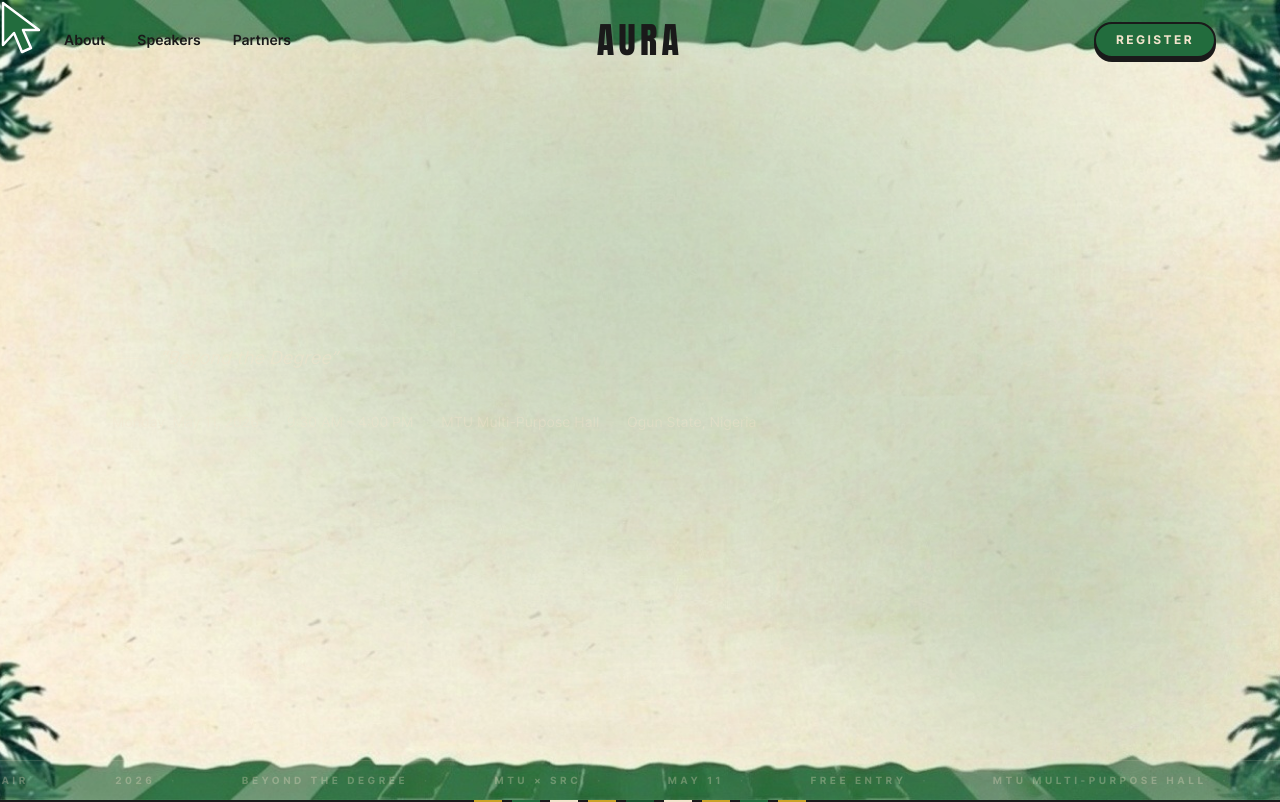
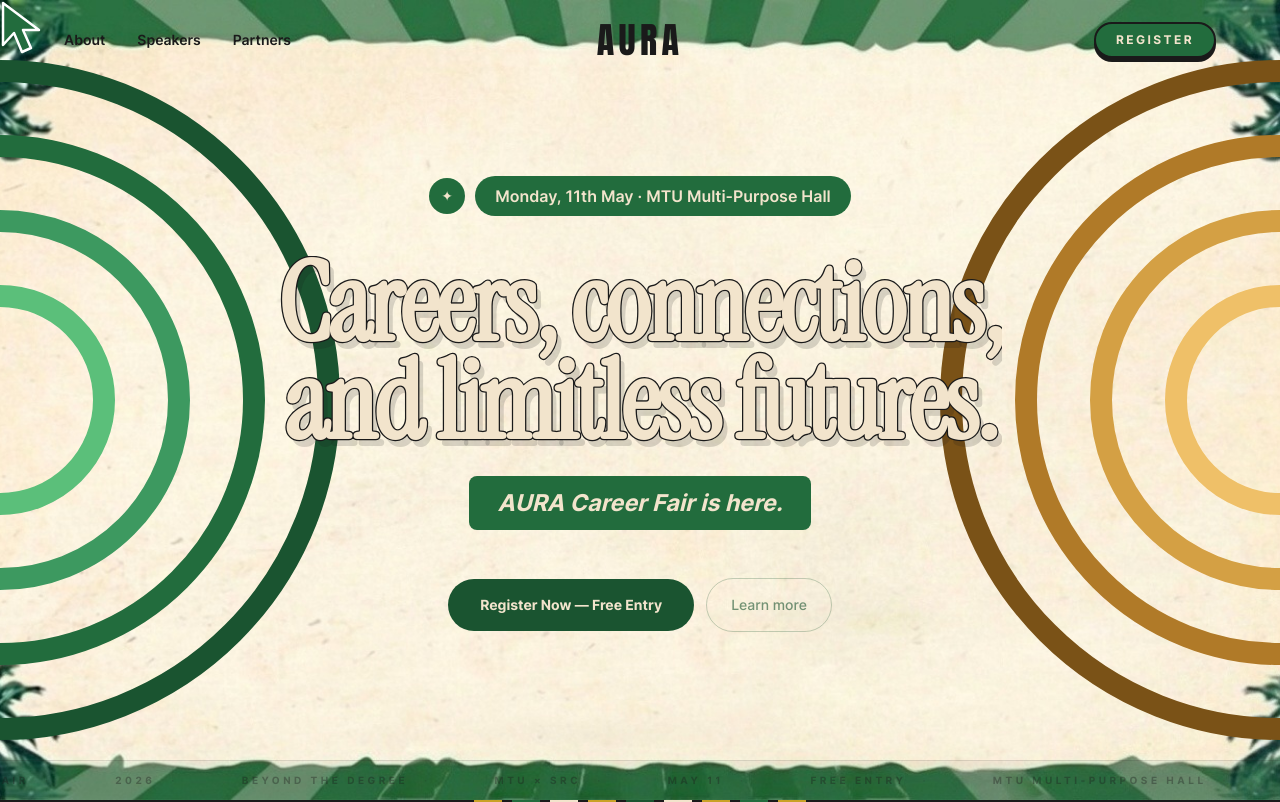
Before and after one commit to big-tinsu/mtu-career-fair, a Next.js app: page /events/aura-career-fair-2026 in a window 1280 px wide. Shown: the top 802 px of the page. Built offline with nearby package versions, Linux system fonts and the light colour scheme.

Commit message:
refactor: enhance HeroSection layout and styling with decorative arcs and updated content

```diff
--- a/src/presentation/sections/HeroSection.tsx
+++ b/src/presentation/sections/HeroSection.tsx
@@ -2,9 +2,7 @@
 
 import { motion } from 'framer-motion';
 import Link from 'next/link';
-import { FiArrowRight } from 'react-icons/fi';
 import { EventEntity } from '@/domain/types';
-import { formatDate } from '@/lib/utils';
 
 interface HeroSectionProps {
   event: EventEntity;
@@ -15,122 +13,143 @@
   'MAY 11', 'FREE ENTRY', 'MTU MULTI-PURPOSE HALL', 'NETWORKING',
 ];
 
+const leftArcs = [
+  { size: 680, color: '#1A5430', thickness: 22 },
+  { size: 530, color: '#226C3D', thickness: 22 },
+  { size: 380, color: '#3D9960', thickness: 22 },
+  { size: 230, color: '#5BBF7A', thickness: 22 },
+];
+
+const rightArcs = [
+  { size: 680, color: '#7A5217', thickness: 22 },
+  { size: 530, color: '#B07A28', thickness: 22 },
+  { size: 380, color: '#D4A044', thickness: 22 },
+  { size: 230, color: '#EFC068', thickness: 22 },
+];
+
 export function HeroSection({ event }: HeroSectionProps) {
   return (
     <section className="min-h-screen bg-[url('/images/bg-image.jpeg')] bg-cover bg-center bg-no-repeat flex flex-col relative overflow-hidden">
-      {/* Radial glows */}
-      <div className="absolute inset-0 pointer-events-none select-none">
-        <div className="absolute top-1/3 left-1/2 -translate-x-1/2 -translate-y-1/2 w-[900px] h-[600px] rounded-full bg-[#2D7A4F]/25 blur-[140px]" />
-        <div className="absolute bottom-0 right-0 w-[400px] h-[400px] rounded-full bg-[#226C3D]/20 blur-[100px]" />
+
+      {/* Left decorative arcs */}
+      <div className="absolute left-0 top-1/2 -translate-y-1/2 pointer-events-none select-none">
+        {leftArcs.map(({ size, color, thickness }, i) => (
+          <div
+            key={i}
+            className="absolute rounded-full"
+            style={{
+              width: size,
+              height: size,
+              border: `${thickness}px solid ${color}`,
+              left: -size / 2,
+              top: -size / 2,
+            }}
+          />
+        ))}
+      </div>
+
+      {/* Right decorative arcs */}
+      <div className="absolute right-0 top-1/2 -translate-y-1/2 pointer-events-none select-none">
+        {rightArcs.map(({ size, color, thickness }, i) => (
+          <div
+            key={i}
+            className="absolute rounded-full"
+            style={{
+              width: size,
+              height: size,
+              border: `${thickness}px solid ${color}`,
+              right: -size / 2,
+              top: -size / 2,
+            }}
+          />
+        ))}
       </div>
 
       {/* Main content */}
-      <div className="relative flex-1 flex flex-col justify-center px-6 md:px-12 lg:px-20 xl:px-28 pt-32 pb-16">
-        {/* Label */}
-        {/* <motion.p
-          initial={{ opacity: 0, y: 12 }}
+      <div className="relative flex-1 flex flex-col items-center justify-center px-6 md:px-12 text-center pt-32 pb-20">
+
+        {/* Date badge */}
+        <motion.div
+          initial={{ opacity: 0, y: -16 }}
           animate={{ opacity: 1, y: 0 }}
-          transition={{ duration: 0.6, delay: 0.1 }}
-          className="text-[#1A5430] text-[10px] md:text-xs tracking-[0.35em] uppercase mb-6 md:mb-8 font-medium"
+          transition={{ duration: 0.7, ease: [0.16, 1, 0.3, 1] }}
+          className="flex items-center gap-2.5 mb-10"
         >
-          Mountain Top University × SRC Present
-        </motion.p> */}
-
-        {/* AURA */}
-        {/* <div className="overflow-hidden mb-1 md:mb-2">
-          <motion.h1
-            initial={{ y: '110%' }}
-            animate={{ y: 0 }}
-            transition={{ duration: 1.1, ease: [0.16, 1, 0.3, 1], delay: 0.2 }}
-            className="font-instrument italic text-[26vw] md:text-[22vw] lg:text-[18vw] xl:text-[16vw] leading-[0.82] tracking-tight text-[#1A5430] select-none"
-          >
-            Beyond The Degree
-          </motion.h1>
-        </div> */}
-
-        {/* Career Fair 2026 */}
-        {/* <div className="overflow-hidden mb-8 md:mb-10">
-          <motion.div
-            initial={{ y: '110%' }}
-            animate={{ y: 0 }}
-            transition={{ duration: 0.95, ease: [0.16, 1, 0.3, 1], delay: 0.38 }}
-            className="flex flex-wrap items-baseline gap-3 md:gap-5"
-          >
-            <span className="font-instrument italic text-3xl sm:text-4xl md:text-5xl lg:text-6xl text-[#F2E4CC]/70 leading-none">
-              Career Fair
-            </span>
-            <span className="font-bold text-xl md:text-2xl text-[#4CAF70] leading-none tracking-tight">
-              2026
-            </span>
-          </motion.div>
-        </div> */}
-
-        {/* Tagline */}
-        <motion.div
-          initial={{ opacity: 0, x: -20 }}
-          animate={{ opacity: 1, x: 0 }}
-          transition={{ duration: 0.7, delay: 0.7, ease: [0.16, 1, 0.3, 1] }}
-          className="flex items-center gap-4 mb-8 md:mb-10"
-        >
-          <div className="h-px w-8 bg-[#F2E4CC]/25 flex-shrink-0" />
-          <p className="font-instrument italic text-base md:text-lg text-[#F2E4CC]/50">
-            &ldquo;{event.subtitle}&rdquo;
-          </p>
+          <div className="w-9 h-9 rounded-full bg-[#226C3D] flex items-center justify-center flex-shrink-0">
+            <span className="text-[#F2E4CC] text-sm leading-none">✦</span>
+          </div>
+          <span className="bg-[#226C3D] text-[#F2E4CC] text-sm md:text-base font-semibold px-5 py-2 rounded-full">
+            Monday, 11th May · MTU Multi-Purpose Hall
+          </span>
         </motion.div>
 
-        {/* Event meta */}
+        {/* Main heading */}
+        <div className="overflow-hidden mb-6">
+          <motion.h1
+            initial={{ y: '105%' }}
+            animate={{ y: 0 }}
+            transition={{ duration: 1.1, ease: [0.16, 1, 0.3, 1], delay: 0.18 }}
+            className="font-black leading-[0.9] tracking-tight max-w-4xl mx-auto"
+            style={{
+              fontSize: 'clamp(2.8rem, 8.5vw, 7rem)',
+              color: '#F2E4CC',
+              WebkitTextStroke: '2.5px #1A1A1A',
+              paintOrder: 'stroke fill',
+              textShadow: '5px 7px 0px rgba(26,26,26,0.16)',
+            } as React.CSSProperties}
+          >
+            Careers, connections,
+            <br />
+            and limitless futures.
+          </motion.h1>
+        </div>
+
+        {/* Subtitle pill */}
         <motion.div
-          initial={{ opacity: 0, y: 10 }}
-          animate={{ opacity: 1, y: 0 }}
-          transition={{ duration: 0.6, delay: 0.9 }}
-          className="flex flex-wrap gap-x-0 gap-y-2 mb-10 md:mb-12"
+          initial={{ opacity: 0, scale: 0.88 }}
+          animate={{ opacity: 1, scale: 1 }}
+          transition={{ duration: 0.65, delay: 0.48, ease: [0.16, 1, 0.3, 1] }}
+          className="mb-12"
         >
-          {[
-            formatDate(event.date),
-            `${event.time} – ${event.endTime}`,
-            event.location,
-            'Ogun State, Nigeria',
-          ].map((detail, i) => (
-            <span key={i} className="text-[#F2E4CC]/40 text-xs md:text-sm flex items-center">
-              {i > 0 && <span className="mx-3 opacity-40">·</span>}
-              {detail}
-            </span>
-          ))}
+          <span
+            className="inline-block bg-[#226C3D] text-[#F2E4CC] font-bold px-7 py-2.5 rounded-lg font-instrument italic"
+            style={{ fontSize: 'clamp(1.05rem, 2.4vw, 1.45rem)' }}
+          >
+            AURA Career Fair is here.
+          </span>
         </motion.div>
 
         {/* CTAs */}
-        {/* <motion.div
-          initial={{ opacity: 0, y: 16 }}
+        <motion.div
+          initial={{ opacity: 0, y: 20 }}
           animate={{ opacity: 1, y: 0 }}
-          transition={{ duration: 0.6, delay: 1.1 }}
-          className="flex flex-wrap items-center gap-3 md:gap-4"
+          transition={{ duration: 0.6, delay: 0.72 }}
+          className="flex flex-wrap items-center justify-center gap-3"
         >
           <Link href={`/events/${event.slug}/register`}>
             <motion.button
-              whileHover={{ scale: 1.02, backgroundColor: '#fff' }}
-              whileTap={{ scale: 0.98 }}
-              className="flex items-center gap-2.5 bg-[#F2E4CC] text-[#1A5430] font-bold text-sm px-8 py-4 rounded-full transition-colors"
+              whileHover={{ scale: 1.03 }}
+              whileTap={{ scale: 0.97 }}
+              className="bg-[#1A5430] text-[#F2E4CC] font-bold text-sm px-8 py-4 rounded-full transition-colors hover:bg-[#0D3B22]"
             >
-              Register Now — Free
-              <FiArrowRight size={15} />
+              Register Now — Free Entry
             </motion.button>
           </Link>
           <motion.a
             href="#about"
-            whileHover={{ color: 'rgba(242,228,204,0.9)' }}
-            className="flex items-center gap-2 text-[#F2E4CC]/50 hover:text-[#F2E4CC]/80 text-sm font-medium transition-colors border border-[#F2E4CC]/15 px-6 py-4 rounded-full hover:border-[#F2E4CC]/30"
+            className="text-[#1A5430]/60 hover:text-[#1A5430] text-sm font-medium border border-[#1A5430]/25 hover:border-[#1A5430]/50 px-6 py-4 rounded-full transition-colors"
           >
             Learn more
           </motion.a>
-        </motion.div> */}
+        </motion.div>
       </div>
 
-      {/* Scrolling ticker band */}
+      {/* Scrolling ticker */}
       <motion.div
         initial={{ opacity: 0 }}
         animate={{ opacity: 1 }}
-        transition={{ delay: 1.5, duration: 0.6 }}
-        className="relative z-10 border-t border-[#F2E4CC]/10 bg-[#F2E4CC]/5 overflow-hidden py-3"
+        transition={{ delay: 1.2, duration: 0.6 }}
+        className="relative z-10 border-t border-[#1A1A1A]/10 bg-[#1A1A1A]/5 overflow-hidden py-3"
       >
         <div
           className="flex whitespace-nowrap"
@@ -139,7 +158,7 @@
           {[...tickerItems, ...tickerItems, ...tickerItems, ...tickerItems].map((item, i) => (
             <span
               key={i}
-              className="flex-shrink-0 text-[#F2E4CC]/30 text-[10px] font-bold uppercase tracking-[0.35em] mx-6"
+              className="flex-shrink-0 text-[#1A1A1A]/35 text-[10px] font-bold uppercase tracking-[0.35em] mx-6"
             >
               {item}
               {i % tickerItems.length !== tickerItems.length - 1 && (
```
